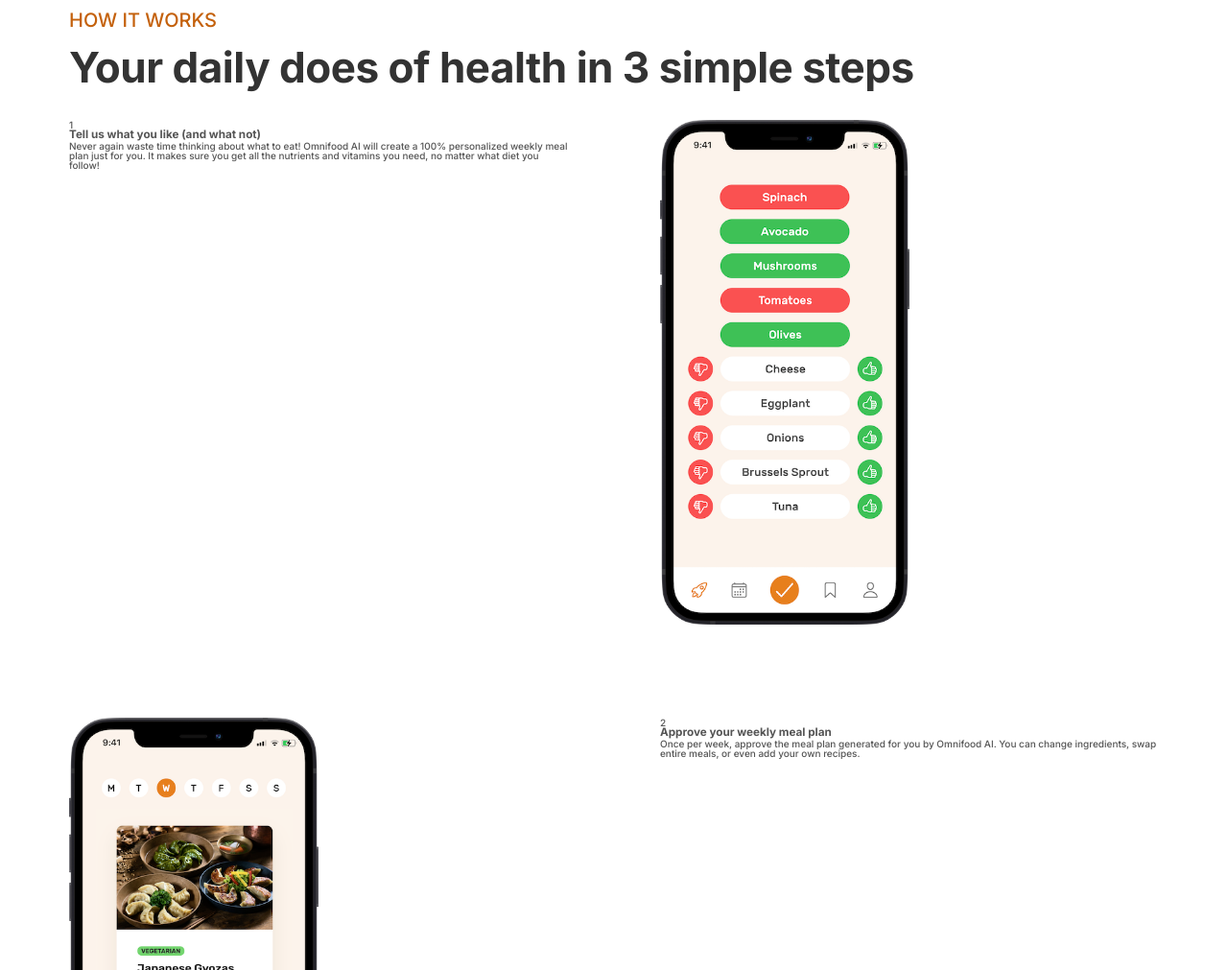
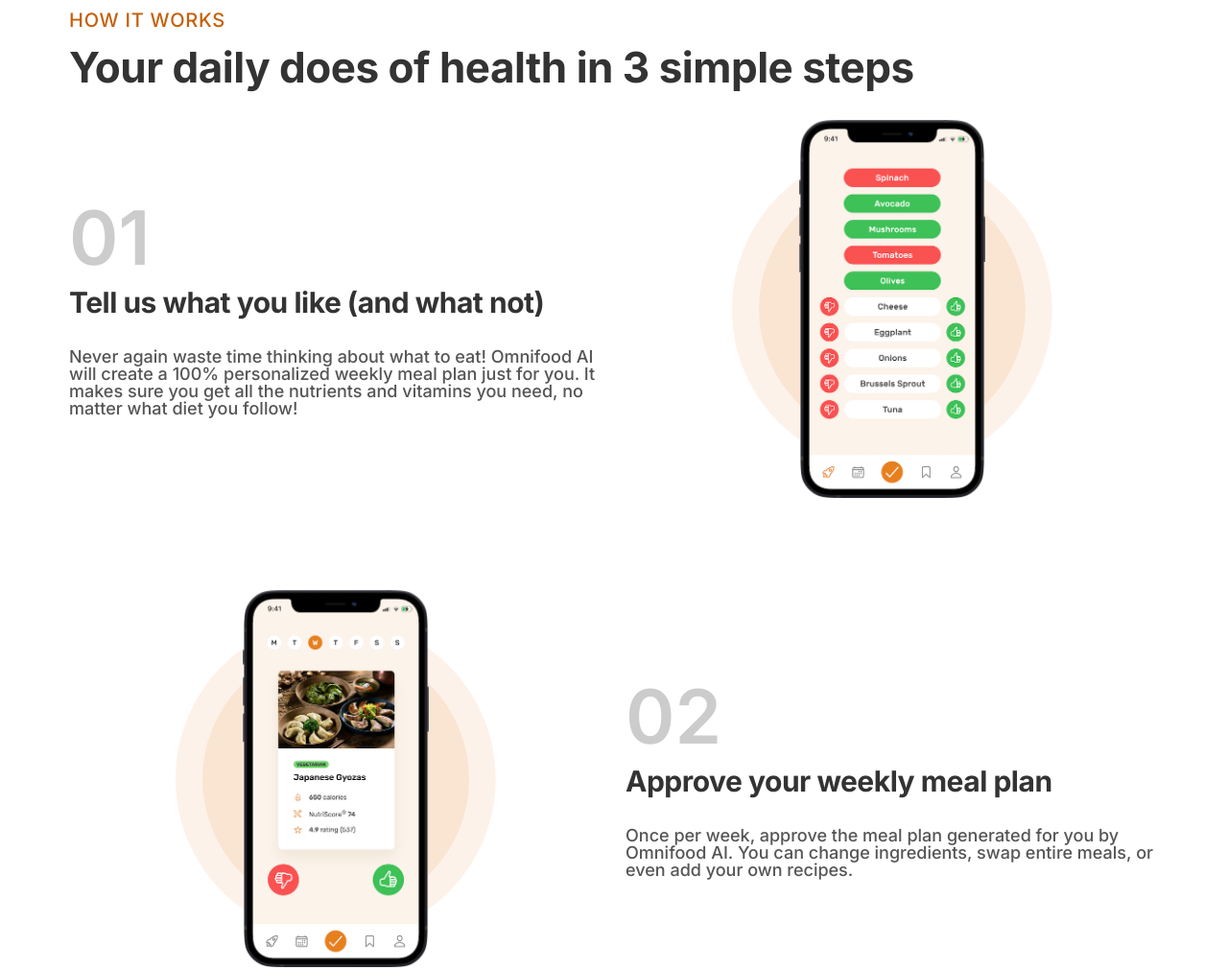
Before and after one commit to akshatachalke3/omnifoods_udemy, a plain HTML site: page index.html in a window 1280 px wide. Shown: the part 900-1911 px from the top of the page at 96% size. Drawn offline with Linux system fonts and the light colour scheme.

Commit message:
building how it works section

```diff
--- a/css/styles.css
+++ b/css/styles.css
@@ -55,7 +55,8 @@ html {
 }
 
 .heading-primary,
-.heading-secondary {
+.heading-secondary,
+.heading-teritiary {
     color: #333;
     font-weight: 700;
     letter-spacing: -0.5px;
@@ -80,7 +81,15 @@ html {
     color:#c4610c;
     text-transform: uppercase;
     margin-bottom: 1.6rem;
+    letter-spacing: 0.75px;
 }
+
+.heading-teritiary {
+    font-size: 3rem;
+    line-height: 3.2rem;
+    margin-bottom: 3.2rem;
+}
+
 
 .margin-right-sm {
     margin-right: 2rem !important;
@@ -88,7 +97,8 @@ html {
 
 .grid{
     display: grid;
-    gap: 9.6rem;
+    row-gap: 9.6rem;
+    column-gap: 2.4rem;
 }
 
 .container {
@@ -107,6 +117,10 @@ html {
 
 .grid--4--columns {
     grid-template-columns: repeat(4,1fr);
+}
+
+.grid--center-v {
+    align-items: center;
 }
 
 /*****************************************************/
@@ -235,5 +249,52 @@ html {
 }
 
 .step-img {
+    width: 35%;
+}
+
+.step-number {
+    font-size: 7.8rem;
+    font-weight: 600;
+    color: #ccc;
+    margin-bottom: 1.2rem;
+}
+
+.step-description {
+    font-size: 1.8rem;
+    line-height: 1.8rem;
+}
+
+.step-img-box {
+    display: flex;
+    align-items: center;
+    justify-content: center;
+    position: relative;
+}
+
+
+
+.step-img-box::before,
+.step-img-box::after {
+    content : "";
+    display: block;
+    border-radius: 50%;
+    position: absolute;
+    top: 50%;
+    right: 50%;
+    transform: translate(50%, -50%);
+}
+
+.step-img-box::before {
+    width: 60%;
+    /* height: 60%; */
+    padding-bottom: 60%;
+    background-color: #fdf2e9;
+    z-index: -2;
+}
+
+.step-img-box::after {
     width: 50%;
+    padding-bottom: 50%;
+    background-color: #fae5d3;
+    z-index: -1;
 }
--- a/index.html
+++ b/index.html
@@ -59,10 +59,10 @@
             <span class="subheading">How it works</span>
             <h2 class="heading-secondary"> Your daily does of health in 3 simple steps </h2>
         </div>
-        <div class="container grid grid--2--columns">
+        <div class="container grid grid--2--columns grid--center-v">
             <!-- Step One -->
             <div class="step-text-box">
-                <p class="step-number">1</p>
+                <p class="step-number">01</p>
                 <h3 class="heading-teritiary"> Tell us what you like (and what not) </h3>
                 <p class="step-description">
                     Never again waste time thinking about what to eat!
@@ -79,7 +79,7 @@
                 <img src="img/app/app-screen-2.png" class="step-img" alt="Weekly meal plan">
             </div>
             <div class="step-text-box">
-                <p class="step-number">2</p>
+                <p class="step-number">02</p>
                 <h3 class="heading-teritiary"> Approve your weekly meal plan </h3>
                 <p class="step-description">
                     Once per week, approve the meal plan generated for you by Omnifood AI.
@@ -89,7 +89,7 @@
             </div>
             <!-- Step three -->
             <div class="step-text-box">
-                <p class="step-number">3</p>
+                <p class="step-number">03</p>
                 <h3 class="heading-teritiary"> Receive meals at convenient time  </h3>
                 <p class="step-description">
                     Best chefs in town will cook your selected meal every day, and we will deliver it to your door whenever works best for you.
```
